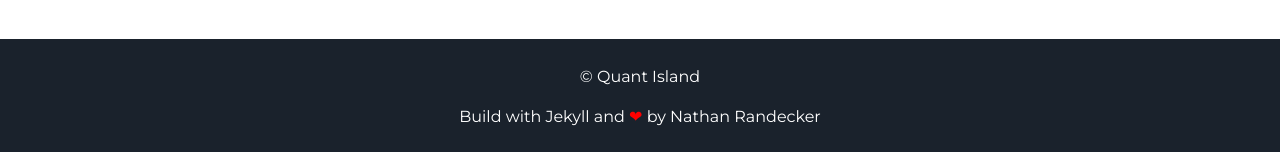
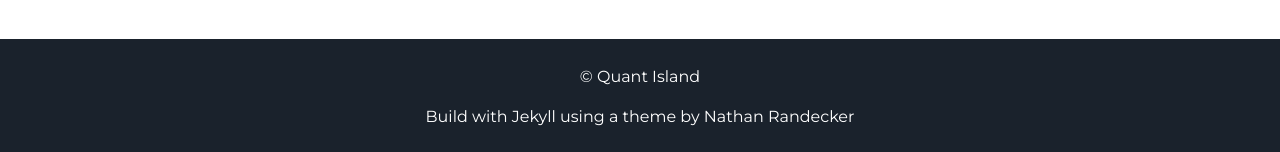
Before and after one commit to mmarchioro/Quantisland, a Jekyll site: the page built from index.md, in a window 1280 px wide and 900 px high, scrolled down 2833 px. Shown: the part 745-897 px from the top of the window. Built offline with Jekyll 4.4.1, drawn with Linux system fonts in a browser that asks for light colours.

Commit message:
Revised footer

```diff
--- a/_includes/footer.html
+++ b/_includes/footer.html
@@ -1,6 +1,6 @@
 <footer class="footer">
     <p>&copy; {{site.username}}</p>
-    <p>Build with Jekyll and <span class="love">❤</span> by <a href="https://github.com/nrandecker">Nathan Randecker</a></p>
+    <p>Build with <a =href="https://jekyllrb.com/docs/">Jekyll</a> using a theme by <a href="https://github.com/nrandecker">Nathan Randecker</a></p>
 </footer>
 <script src="//cdn.jsdelivr.net/particles.js/2.0.0/particles.min.js"></script>
 <script src="{{ "/assets/js/sweet-scroll.min.js" | prepend: site.baseurl }}"></script>
```
